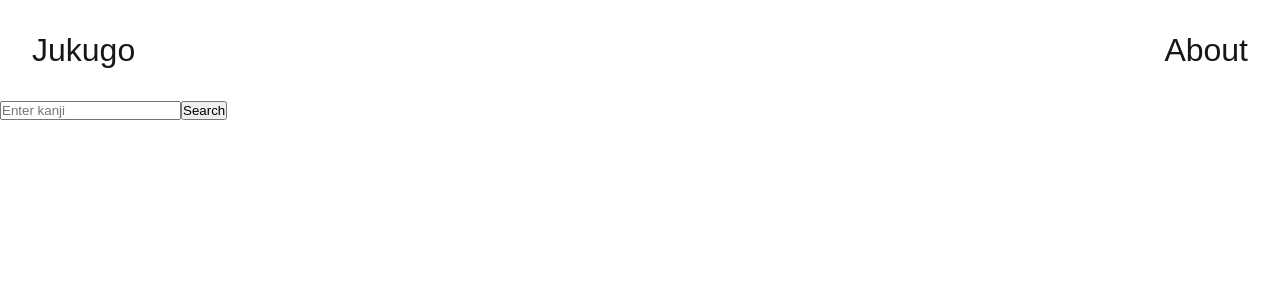
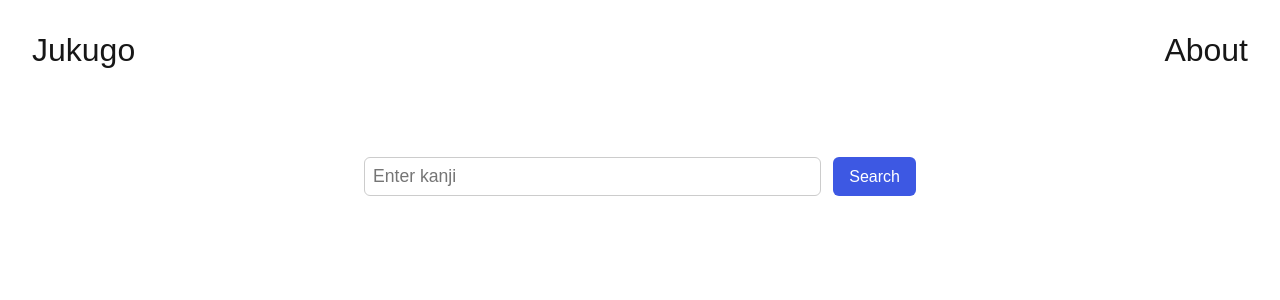
Before and after one commit to leedoughty/jukugo, a Next.js app: page /jukugo-client in a window 1280 px wide. Shown: the top 300 px of the page. Built offline with nearby package versions, Linux system fonts and the light colour scheme.

Commit message:
Update jukugo list styles

```diff
--- /dev/null
+++ b/src/app/jukugo-client/jukugo-client.module.css
@@ -0,0 +1,52 @@
+.container {
+  max-width: 600px;
+  margin: 32px auto;
+  padding: 24px;
+}
+
+.form {
+  display: flex;
+  gap: 12px;
+  margin-bottom: 24px;
+}
+
+.input {
+  flex: 1;
+  font-size: 1.1em;
+  padding: 8px;
+  border-radius: 6px;
+  border: 1px solid #ccc;
+}
+
+.button {
+  padding: 8px 16px;
+  border-radius: 6px;
+  border: none;
+  background: #3d58e3;
+  color: #fff;
+  font-size: 1em;
+  cursor: pointer;
+}
+
+.wordList {
+  list-style: none;
+  padding: 0;
+}
+
+.wordCard {
+  background: #fafafa;
+  border: 1px solid #eee;
+  border-radius: 8px;
+  padding: 16px;
+  margin-bottom: 16px;
+}
+
+.reading {
+  font-size: 1.1em;
+  color: #3d58e3;
+}
+
+.meaning {
+  font-size: 1em;
+  color: #222;
+}
--- a/src/app/jukugo-client/page.tsx
+++ b/src/app/jukugo-client/page.tsx
@@ -2,20 +2,35 @@
 
 import { useActionState } from "react";
 import { fetchJukugoWords } from "./actions";
+import styles from "./jukugo-client.module.css";
 
 export default function JukugoClient() {
   const [state, formAction] = useActionState(fetchJukugoWords, []);
 
   return (
-    <div>
-      <form action={formAction}>
-        <input name="kanji" placeholder="Enter kanji" />
-        <button type="submit">Search</button>
+    <div className={styles.container}>
+      <form action={formAction} className={styles.form}>
+        <input
+          name="kanji"
+          placeholder="Enter kanji"
+          className={styles.input}
+        />
+        <button type="submit" className={styles.button}>
+          Search
+        </button>
       </form>
-      <ul>
+      <ul className={styles.wordList}>
         {state.map((word, i) => (
-          <li key={i}>
-            <strong>{word.compound}</strong> ({word.reading}): {word.meaning}
+          <li key={i} className={styles.wordCard}>
+            <div>
+              <strong>{word.compound}</strong>
+            </div>
+            <div>
+              <span className={styles.reading}>{word.reading}</span>
+            </div>
+            <div>
+              <span className={styles.meaning}>{word.meaning}</span>
+            </div>
           </li>
         ))}
       </ul>
```
